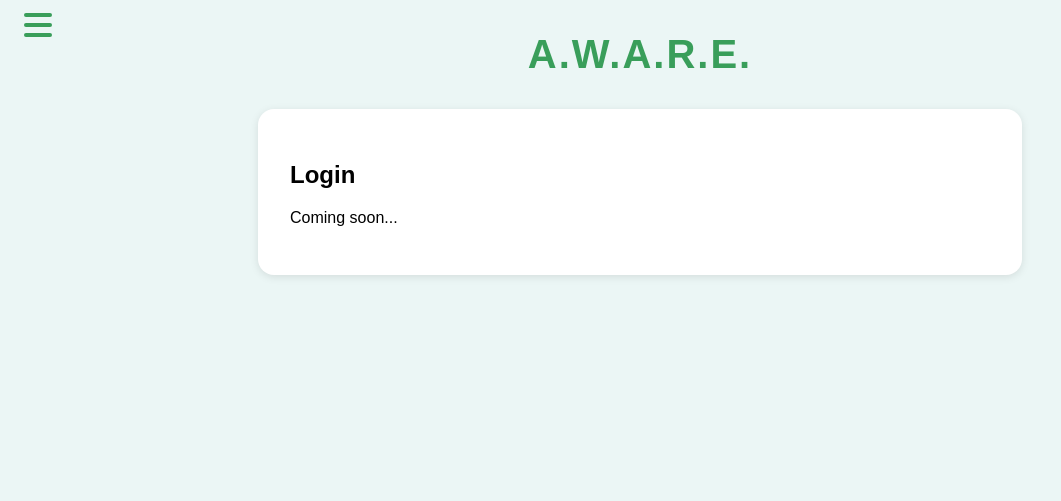
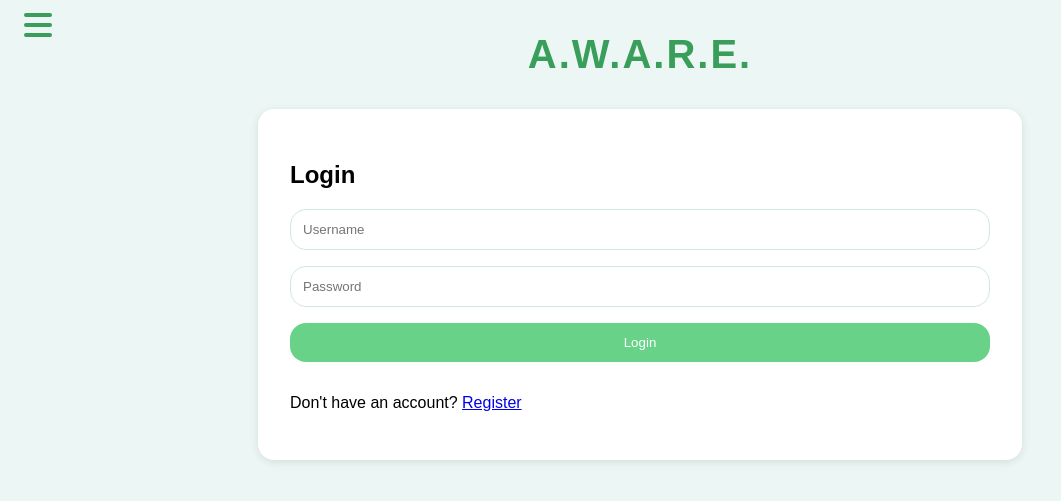
Before and after one commit to Sanskriti029/A.W.A.R.E, a Flask app: page / in a window 1280 px wide, after a click on "Login". Shown: the top 501 px of the page, without its empty margins (0-1061 px from the left). Run offline with Flask 3, Linux system fonts and the light colour scheme.

Commit message:
Update index.html

```diff
--- a/templates/index.html
+++ b/templates/index.html
@@ -1,5 +1,6 @@
 <!DOCTYPE html>
 <html lang="en">
+
 <head>
   <meta charset="UTF-8">
   <meta name="viewport" content="width=device-width, initial-scale=1.0">
@@ -13,6 +14,7 @@
       background: #ebf6f5;
       overflow-x: hidden;
     }
+
     /* Hamburger menu */
     .hamburger {
       position: fixed;
@@ -26,6 +28,7 @@
       cursor: pointer;
       z-index: 1001;
     }
+
     .hamburger span {
       display: block;
       height: 4px;
@@ -34,6 +37,7 @@
       border-radius: 2px;
       transition: 0.3s;
     }
+
     /* Sidebar */
     .sidebar {
       margin-bottom: 5vh;
@@ -42,7 +46,7 @@
       top: 0;
       width: 250px;
       height: 100vh;
-    background:#26532B;
+      background: #26532B;
       color: #fff;
       display: flex;
       flex-direction: column;
@@ -50,32 +54,48 @@
       transition: left 0.3s;
       z-index: 1000;
     }
-  .sidebar.open { left: 0; }
-  .sidebar ul { list-style: none; padding: 0; }
+
+    .sidebar.open {
+      left: 0;
+    }
+
+    .sidebar ul {
+      list-style: none;
+      padding: 0;
+    }
+
     .sidebar ul li {
       padding: 0.75rem 1.5rem;
       cursor: pointer;
       transition: 0.2s;
     }
+
     .sidebar ul li:hover,
-  .sidebar ul li.active { background:#399E5A; }
+    .sidebar ul li.active {
+      background: #399E5A;
+    }
+
     .sidebar ul li ul {
       display: none;
       padding-left: rem;
-    background:#26532B;
+      background: #26532B;
     }
+
     .sidebar ul li ul li {
       padding: 0.5rem 1rem;
       font-size: 0.95rem;
     }
+
     /* Main content */
     #home h3 {
-  color: #28a745; /* eco-green */
+      color: #28a745;
+      /* eco-green */
       font-style: italic;
       font-size: 1.4rem;
       margin: 0.5rem 0 1.5rem 0;
       text-align: center;
     }
+
     #home h3 i {
       margin-right: 8px;
       color: #26532B;
@@ -93,10 +113,12 @@
       flex-direction: column;
       align-items: center;
     }
-  .sidebar.open ~ .main-content {
+
+    .sidebar.open~.main-content {
       margin-left: 250px;
       width: calc(100vw - 250px);
     }
+
     .main-title {
       text-align: center;
       font-size: 2.5rem;
@@ -105,18 +127,25 @@
       color: #399E5A;
       letter-spacing: 2px;
     }
+
     section {
       display: none;
       background: #fff;
       padding: 2rem;
       margin-bottom: 2rem;
       border-radius: 1rem;
-    box-shadow: 0 2px 8px rgba(0,0,0,0.1);
+      box-shadow: 0 2px 8px rgba(0, 0, 0, 0.1);
       width: 100%;
       max-width: 700px;
     }
-  section.active { display: block; }
-  input, textarea, button {
+
+    section.active {
+      display: block;
+    }
+
+    input,
+    textarea,
+    button {
       width: 100%;
       padding: 0.75rem;
       margin-bottom: 1rem;
@@ -124,26 +153,32 @@
       border: 1px solid #d0eada;
       box-sizing: border-box;
     }
+
     button {
       background: #68d388;
       color: #fff;
       cursor: pointer;
       border: none;
     }
-  button:hover { background: #399E5A; }
+
+    button:hover {
+      background: #399E5A;
+    }
+
     .bottom-right-image {
       position: fixed;
       bottom: 10px;
       right: 10px;
       z-index: 1000;
     }
+
     /* .bottom-right-image img {
   width: 100px; /* adjust size */
     /* height: auto;
 } */
-
   </style>
 </head>
+
 <body>
 
   <div class="hamburger" id="hamburger">
@@ -163,9 +198,12 @@
           <li onclick="showSection('leaderboard')">Leaderboard</li>
         </ul>
       </li>
+
       <li onclick="showSection('Login')">Login</li>
+      <li onclick="showSection('register')">Register </li>
       <li onclick="showSection('about-us')">About Us</li>
       <li onclick="showSection('contact-us')">Contact Us</li>
+
     </ul>
   </div>
 
@@ -183,11 +221,21 @@
       </p>
     </section>
 
+    <!-- <section id="classifier">
+    <h2>AI Waste Classifier</h2>
+    <input type="file" id="imageUpload" accept="image/*">
+    <button id="classifyBtn">Classify Waste</button>
+    <p id="result"></p>
+  </section> -->
+
+    <!-- Classifier Section -->
     <section id="classifier">
       <h2>AI Waste Classifier</h2>
       <input type="file" id="imageUpload" accept="image/*">
       <button id="classifyBtn">Classify Waste</button>
       <p id="result"></p>
+      <p id="wasteType"></p>
+      <p id="recyclingProcess"></p>
     </section>
 
     <section id="guide">
@@ -215,11 +263,19 @@
     <!-- <p>Coming soon...</p> -->
     <!-- </section> -->
 
-    <section id="Login">
+    <!-- <section id="Login">
     <h2>Login</h2>
     <p>Coming soon...</p>
+  </section> -->
+    <section id="Login" class="auth">
+      <h2>Login</h2>
+      <form onsubmit="event.preventDefault(); alert('Demo only');">
+        <input type="text" placeholder="Username" required />
+        <input type="password" placeholder="Password" required />
+        <button type="submit">Login</button>
+        <p>Don't have an account? <a href="#register">Register</a></p>
+      </form>
     </section>
-
     <section id="leaderboard">
       <h2>Leaderboard</h2>
       <p>Coming soon...</p>
@@ -249,6 +305,15 @@
       </form>
     </section>
 
+<section id="register">
+    <h2>Register</h2>
+    <form onsubmit="event.preventDefault(); alert('Demo only');">
+      <input type="text" placeholder="Username" required />
+      <input type="email" placeholder="Email" required />
+      <input type="password" placeholder="Password" required />
+      <button type="submit">Register</button>
+    </form>
+  </section>
   </div>
   <!-- <div class="bottom-right-image">
   <img src="icons8-ecosystem-64.png" alt="Plant in pot">
@@ -289,10 +354,34 @@
       if (activeItem) activeItem.classList.add("active");
     }
 
+    // // ===== AI Classifier =====
+    // async function classifyImage() {
+    //   const fileInput = document.getElementById("imageUpload");
+    //   const out = document.getElementById("result");
+    //   if (!fileInput.files.length) {
+    //     out.innerText = "Please upload an image.";
+    //     return;
+    //   }
+    //   const formData = new FormData();
+    //   formData.append("file", fileInput.files[0]);
+    //   out.innerText = "Classifying...";
+    //   try {
+    //     const response = await fetch("/predict", { method: "POST", body: formData });
+    //     const data = await response.json();
+    //     out.innerHTML = response.ok
+    //       ? `Detected Waste Category: <strong>${data.prediction}</strong>`
+    //       : "Error: " + data.error;
+    //   } catch (err) { out.innerText = "Error: " + err.message; }
+    // }
+    // document.getElementById("classifyBtn").addEventListener("click", classifyImage);
+
+    // ===== AI Classifier =====
     // ===== AI Classifier =====
     async function classifyImage() {
       const fileInput = document.getElementById("imageUpload");
       const out = document.getElementById("result");
+      const wasteType = document.getElementById("wasteType");
+      const recyclingProcess = document.getElementById("recyclingProcess");
       if (!fileInput.files.length) {
         out.innerText = "Please upload an image.";
         return;
@@ -303,10 +392,20 @@
       try {
         const response = await fetch("/predict", { method: "POST", body: formData });
         const data = await response.json();
-      out.innerHTML = response.ok
-        ? `Detected Waste Category: <strong>${data.prediction}</strong>`
-        : "Error: " + data.error;
-    } catch (err) { out.innerText = "Error: " + err.message; }
+        if (response.ok) {
+          out.innerHTML = `Detected Waste Category: <strong>${data.prediction}</strong>`;
+          wasteType.innerHTML = `Waste Type: <strong>${data.waste_type}</strong>`;
+          recyclingProcess.innerHTML = `Recycling Process: <strong>${data.recycling_process}</strong>`;
+        } else {
+          out.innerText = "Error: " + data.error;
+          wasteType.innerText = "";
+          recyclingProcess.innerText = "";
+        }
+      } catch (err) {
+        out.innerText = "Error: " + err.message;
+        wasteType.innerText = "";
+        recyclingProcess.innerText = "";
+      }
     }
     document.getElementById("classifyBtn").addEventListener("click", classifyImage);
 
@@ -371,4 +470,5 @@
     // });
   </script>
 </body>
+
 </html>
```
Lines whose indentation alone changed are shown as unchanged.
